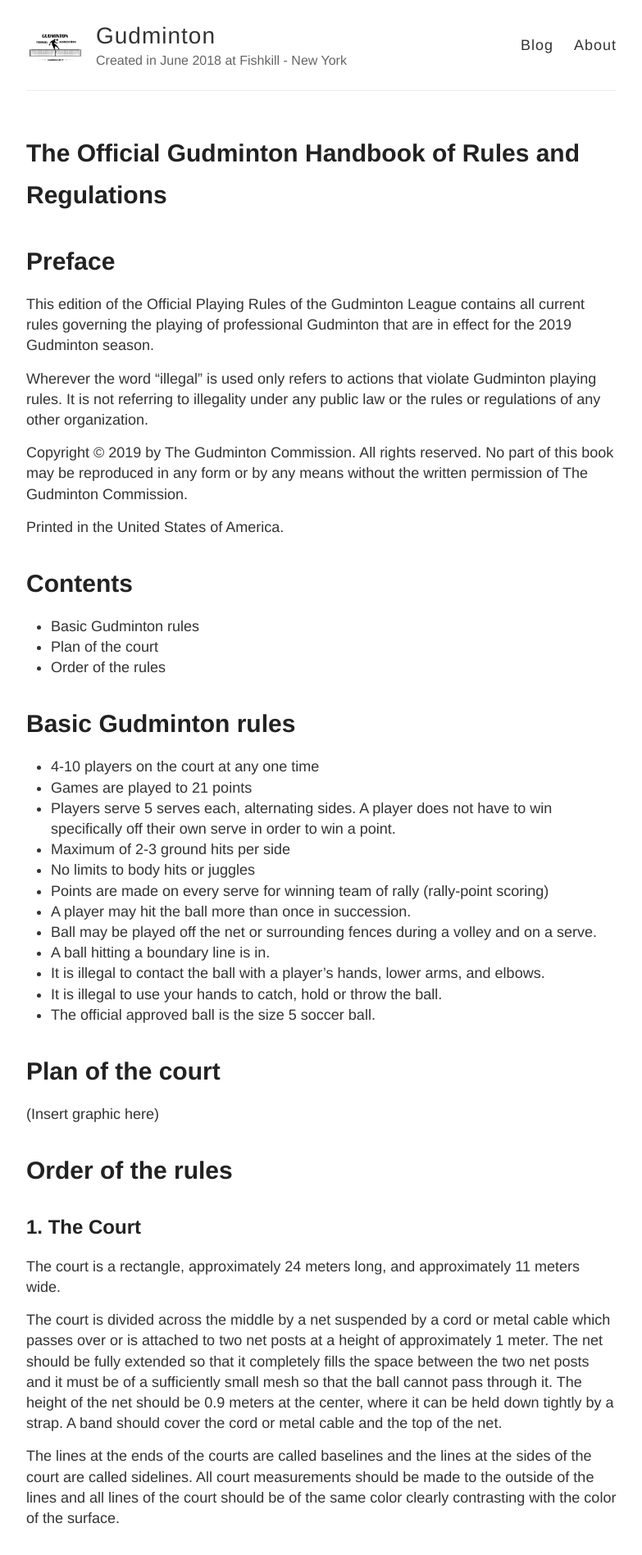
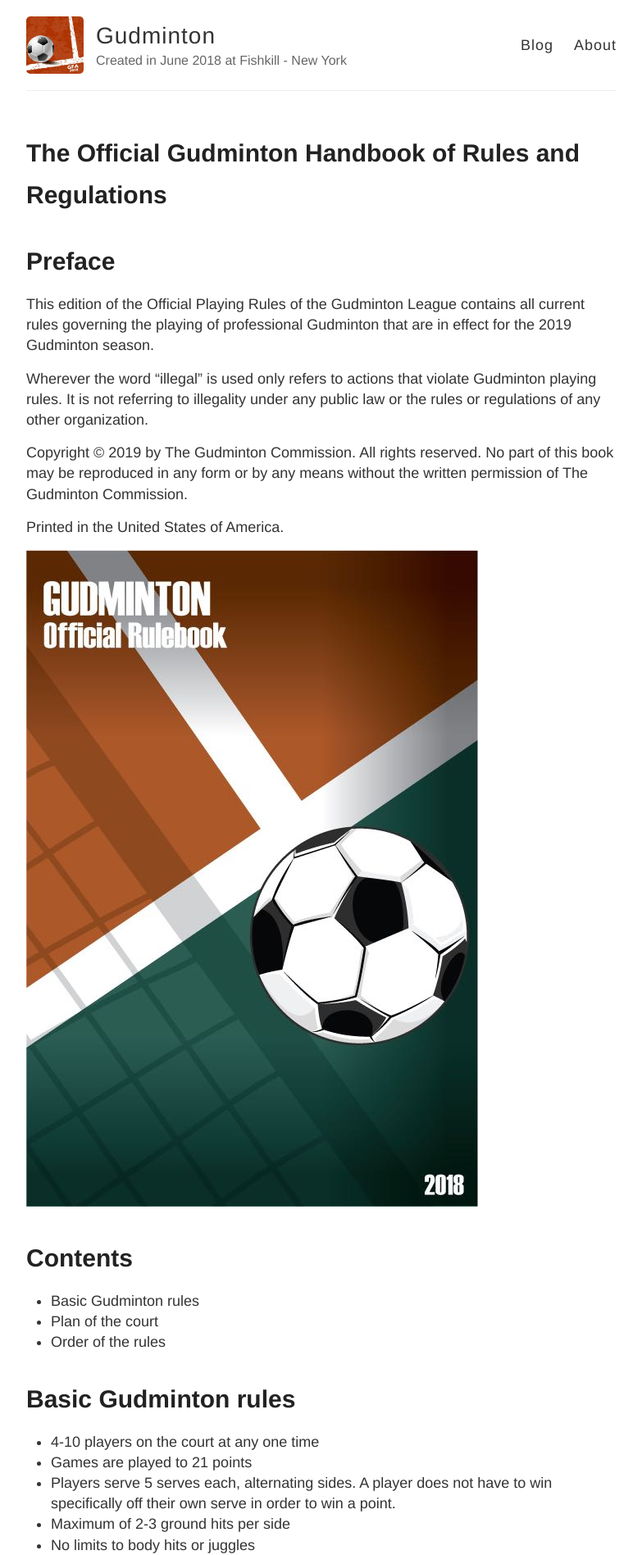
Before and after one commit to gudminton/gudminton.github.io, a Jekyll site: the page built from _posts/2014-3-3-Hello-World.md, in a window 1280 px wide. Shown: the top 1897 px of the page at 82% size, without its empty margins (248-1031 px from the left). Built offline with Jekyll 4.4.1, drawn with Linux system fonts in a browser that asks for light colours.

Commit message:
adding page

```diff
--- a/_config.yml
+++ b/_config.yml
@@ -9,7 +9,7 @@ name: Gudminton
 description: Created in June 2018 at Fishkill - New York
 
 # URL of your avatar or profile pic (you could use your GitHub profile pic)
-avatar: "/images/gudminton_logo.JPG"
+avatar: "/images/gudminton_logo2.JPG"
 
 #
 # Flags below are optional
--- a/_posts/2014-3-3-Hello-World.md
+++ b/_posts/2014-3-3-Hello-World.md
@@ -11,6 +11,8 @@ Wherever the word "illegal" is used only refers to actions that violate Gudminto
 Copyright © 2019 by The Gudminton Commission. All rights reserved. No part of this book may be reproduced in any form or by any means without the written permission of The Gudminton Commission.
 
 Printed in the United States of America.
+
+![Gudminton Rule Book](/images/gudminton_rulebook.JPG "Gudminton Rule Book")
 
 # Contents
 - Basic Gudminton rules
```
